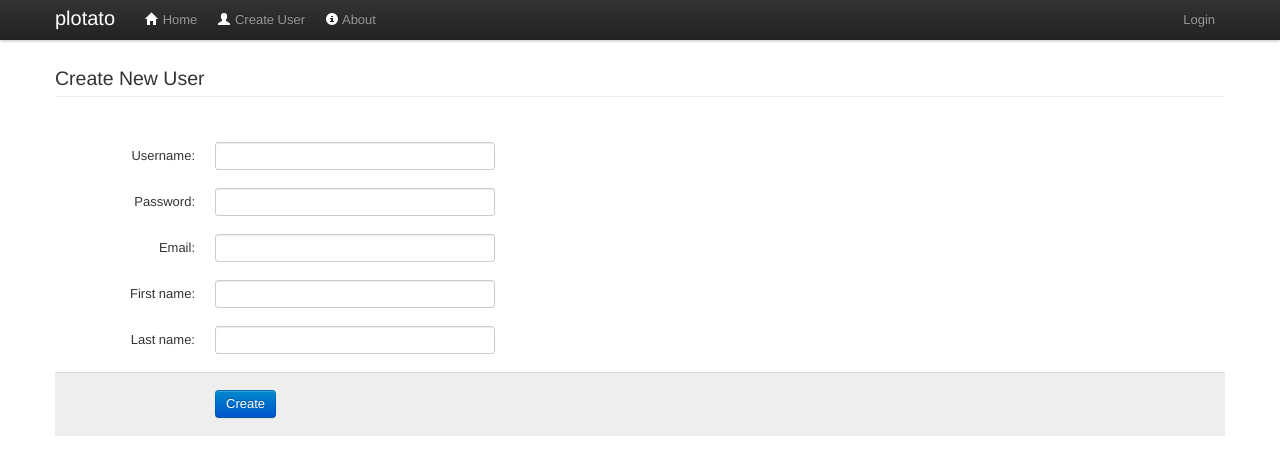
After one commit to jpihl/plotato, a Django app: template projects/templates/user_constructor.html in a window 1280 px wide. The commit adds this page. Shown: the top 475 px of the page. Run offline with Django 3.2, Linux system fonts and the light colour scheme; the template is opened without the code that fills it, so the values that code supplies are empty; some libraries are stand-ins or nearby versions.

Commit message:
added user authorization and project owners.

```diff
--- a/plots/models.py
+++ b/plots/models.py
@@ -11,3 +11,7 @@ class Plot(models.Model):
     description = models.TextField()
     code        = models.TextField('plot code', default='f = figure(figsize=(3,3))')
     created     = models.DateTimeField(auto_now_add=True)
+    def __unicode__(self):
+        return self.name
+    def user_can_manage_me(self, user):
+        return user == self.project.owner
--- a/projects/templates/project_details.html
+++ b/projects/templates/project_details.html
@@ -39,6 +39,10 @@
                     </li>
                     </ul>
                     </div>
+                    <h4> Project Owner </h4>
+                    <p>
+                    {{ project.owner.get_full_name }}
+                    </p>
                     <h4> Project Description </h4>
                     <p>
                     {{ project.description }}
--- /dev/null
+++ b/projects/templates/user_constructor.html
@@ -0,0 +1,102 @@
+{% extends "base.html" %}
+
+{% block content %}
+
+{% if not user.is_anonymous%}
+<form class="form-horizontal" action="/user/edit/" method="post">
+{% else %}
+<form class="form-horizontal" action="/user/create/" method="post">
+{% endif %}
+{% csrf_token %}
+  <fieldset>
+    {% if not user.is_anonymous %}
+      <legend>Edit User</legend>
+    {% else %}
+      <legend>Create New User</legend>
+    {% endif %}
+    {% if errors %}
+      <div class="control-group error">
+    {% else %}
+      <div class="control-group">
+    {% endif %}
+      <label class="control-label" for="id_username">Username:</label>
+      <div class="controls">
+        <input class="input-xlarge" id="id_username" type="text" name="username" value="{{user.username}}"/>
+      </div>
+    </div>
+    {% if errors %}
+      <div class="control-group error">
+    {% else %}
+      <div class="control-group">
+    {% endif %}
+      <label class="control-label" for="id_password">Password:</label>
+      <div class="controls">
+        <input type="password" class="input-xlarge" id="id_password" type="text" name="password" value=""/>
+      </div>
+    </div>
+    {% if errors %}
+      <div class="control-group error">
+    {% else %}
+      <div class="control-group">
+    {% endif %}
+      <label class="control-label" for="id_email">Email:</label>
+      <div class="controls">
+        <input type="email" class="input-xlarge" id="id_email" type="text" name="email" value="{{user.email}}"/>
+      </div>
+    </div>
+    {% if errors %}
+      <div class="control-group error">
+    {% else %}
+      <div class="control-group">
+    {% endif %}
+      <label class="control-label" for="id_first_name">First name:</label>
+      <div class="controls">
+        <input class="input-xlarge" id="id_first_name" type="text" name="first_name" value="{{user.first_name}}"/>
+      </div>
+    </div>
+    {% if errors %}
+      <div class="control-group error">
+    {% else %}
+      <div class="control-group">
+    {% endif %}
+      <label class="control-label" for="id_last_name">Last name:</label>
+      <div class="controls">
+        <input class="input-xlarge" id="id_last_name" type="text" name="last_name" value="{{user.last_name}}"/>
+      </div>
+    </div>
+    <div class="form-actions">
+        {% if not user.is_anonymous %}
+        <a type="submit" class="btn btn-inverse" href="home">
+          Back
+        </a>
+        <button type="submit" value="Submit" class="btn btn-primary">
+          Update
+        </button>
+        <a class="btn btn-danger" data-toggle="modal" href="#are_you_sure">
+          Delete
+        </a>
+        {% else %}
+        <button type="submit" value="Submit" class="btn btn-primary">
+          Create
+        </button>
+        {% endif %}
+    </div>
+  </fieldset>
+</form>
+{% if not user.is_anonymous %}
+<div style="display: none;" id="are_you_sure" class="modal hide fade">
+  <div class="modal-header">
+    <a class="close" data-dismiss="modal">×</a>
+    <h3>Are You Sure?</h3>
+  </div>
+  <div class="modal-body">
+    <h4>Caution!</h4>
+    <p>If you delete the user, well you delete the user.</p>
+  </div>
+  <div class="modal-footer">
+    <a href="#" class="btn btn-primary" data-dismiss="modal">Cancel</a>
+    <a href="/user/delete/" class="btn btn-danger">Delete</a>
+  </div>
+</div>
+{% endif %}
+{% endblock %}
--- a/settings.py
+++ b/settings.py
@@ -104,6 +104,7 @@ MIDDLEWARE_CLASSES = (
     'django.middleware.csrf.CsrfViewMiddleware',
     'django.contrib.auth.middleware.AuthenticationMiddleware',
     'django.contrib.messages.middleware.MessageMiddleware',
+    'plotato.projects.middleware.PermissionDeniedToLoginMiddleware'
 )
 
 ROOT_URLCONF = 'plotato.urls'
--- a/templates/base.html
+++ b/templates/base.html
@@ -31,8 +31,11 @@
           <div class="nav-collapse">
             <ul class="nav">
               <li class="{% active request "^/$" %}">              <a href="/">              <i class="icon-home icon-white"></i> Home</a>      </li>
+              {% if user.is_anonymous %}
               <li class="{% active request "^/user/create/$" %}">  <a href="/user/create/">  <i class="icon-user icon-white"></i> Create User</a></li>
+              {% else %}
               <li class="{% active request "^/project/create$" %}"><a href="/project/create"><i class="icon-signal icon-white"></i> Create Project</a></li>
+              {% endif %}
               <li class="{% active request "^/about$" %}">         <a href="/about">         <i class="icon-info-sign icon-white"></i> About</a></li>
             </ul>
             {% if user.is_anonymous %}
@@ -51,7 +54,7 @@
                 </li>
             </ul>
             {% else %}
-              <p class="navbar-text pull-right">You are logged in as {{user.username}} - <a href="/user/logout">Log out</a></p>
+              <p class="navbar-text pull-right">You are logged in as <a href="/user/edit">{{user.username}}</a> - <a href="/user/logout">Log out</a></p>
             {% endif %}
           </div><!-- /.nav-collapse -->
 
```
Also changed, not shown: plots/views.py (+15 -9 lines), projects/forms.py (+5 -2 lines), projects/middleware.py (added, +17 -0 lines), projects/models.py (+13 -1 lines), projects/views.py (+79 -44 lines), templates/index.html (+11 -3 lines), 1 other file.
